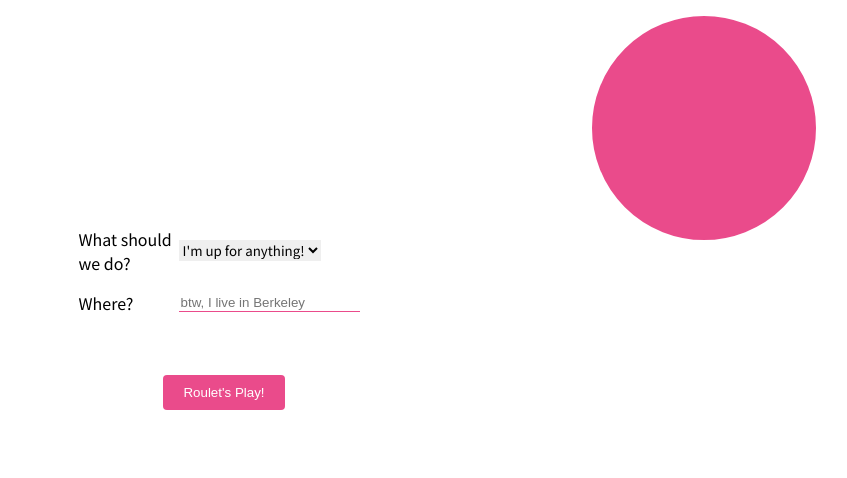
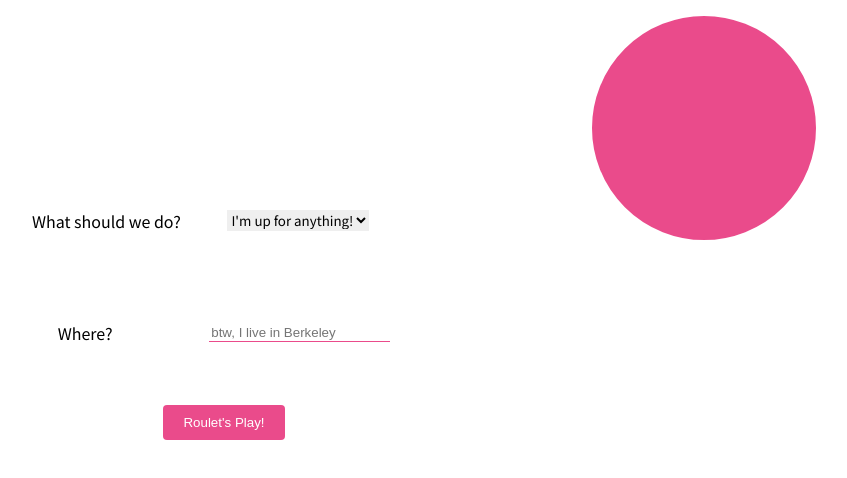
Before and after one commit to WEB818/roulets-go-out, a React (Create React App) app: page /play in a window 1280 px wide. Shown: the top 478 px of the page, without its empty margins (416-1263 px from the left). Built offline with nearby package versions, Linux system fonts and the light colour scheme.

Commit message:
adjust styles

```diff
--- a/src/App.js
+++ b/src/App.js
@@ -5,7 +5,6 @@ import Header from "./components/Header/Header";
 import LandingPage from "./components/LandingPage/LandingPage";
 import DateDetails from "./components/DateDetails/DateDetails";
 
-import DateRequest from "./components/DateRequest/DateRequest";
 import "./App.css";
 class App extends Component {
   constructor(props) {
@@ -17,7 +16,7 @@ class App extends Component {
       details: "",
       showDetails: false,
       setDate: false,
-      error: null,
+      error: false,
     };
   }
 
@@ -46,6 +45,10 @@ class App extends Component {
     this.setState({ showDetails: true });
   };
 
+  handleError = (err) => {
+    this.setState({ error: true });
+  };
+
   handlePlay = (ev) => {
     ev.preventDefault();
     let location = ev.target.location;
@@ -57,22 +60,22 @@ class App extends Component {
         headers: {
           Authorization:
             "Bearer 2APMxAYvJrfmFebWwHD2JlTlAt76NaBbxBuxv5ingWBb9Y82tNAi0spswrA5GiVmOtiB8QaDV_00SMQa3ELaBXbuFFDIevpWdd6628WPlj7PKfnMRM55PWo2eGtyX3Yx",
-          "Access-Control-Allow-Origin": "*",
+          "Access-Control-Allow-Origin": "https://roulets-go-out.vercel.app/",
         },
       }
     )
       .then((res) => res.json())
       .then((res) => this.handleSearch(res.businesses))
       .then(this.handleDisplayDetails())
-      .catch((err) => this.setState({ error: err }));
+      .catch((err) => this.handleError(err));
   };
 
   handleReplay = () => {
-    this.setState({ restaurant: "", showDetails: false });
+    this.setState({ restaurant: "", showDetails: false, error: false });
   };
 
   handleDateRequest = () => {
-    this.setState({ setDate: true });
+    this.setState({ setDate: true, error: false });
   };
   render() {
     const { restaurant, type } = this.state;
@@ -101,11 +104,8 @@ class App extends Component {
               link={restaurant ? restaurant.url : ""}
               dateRequest={this.handleDateRequest}
               itsADate={this.state.setDate}
+              error={this.state.error}
             />
-          </Route>
-
-          <Route path="/message">
-            <DateRequest />
           </Route>
         </Switch>
       </div>
--- a/src/components/DateDetails/DateDetails.js
+++ b/src/components/DateDetails/DateDetails.js
@@ -1,14 +1,13 @@
 import React, { Component } from "react";
 
 import DisplayDateDetails from "../DisplayDateDetails/DisplayDateDetails";
-import { DateForm, SelectWrapper, Select } from "./DateDetails.styled";
+import { DateForm, Select } from "./DateDetails.styled";
 import { Label, Input, Selection, Button } from "../Utils/Utils.styled";
 
 export default class DateDetails extends Component {
   renderForm() {
     return (
       <DateForm onSubmit={(ev) => this.props.getLocation(ev)}>
-        <SelectWrapper>
         <Select>
           <Label htmlFor="type">What should we do?</Label>
 
@@ -40,7 +39,7 @@ export default class DateDetails extends Component {
             required
           />
         </Select>
-        </SelectWrapper>
+
         <Button>Roulet's Play!</Button>
       </DateForm>
     );
@@ -62,9 +61,10 @@ export default class DateDetails extends Component {
     );
   }
   render() {
-    const { details } = this.props;
+    const { details, error } = this.props;
     return (
       <>
+        {error ? <p>Something went wrong. Please play again later.</p> : ""}
         {details ? (
           <div>{this.renderDetails()}</div>
         ) : (
--- a/src/components/DateDetails/DateDetails.styled.js
+++ b/src/components/DateDetails/DateDetails.styled.js
@@ -4,15 +4,11 @@ export const DateForm = styled.form`
   display: flex;
   flex-direction: column;
   align-items: center;
-  justify-content: space-evenly;
+  justify-content: space-around;
   height: 40vh;
+  width: 100vw;
 `;
-export const SelectWrapper = styled.div`
-  display: flex;
-  flex-direction: column;
-  align-items: space-between;
-  justify-content: space-between;
-`;
+
 export const Select = styled.div`
   display: flex;
   flex-direction: row;
```
Lines whose indentation alone changed are shown as unchanged.
